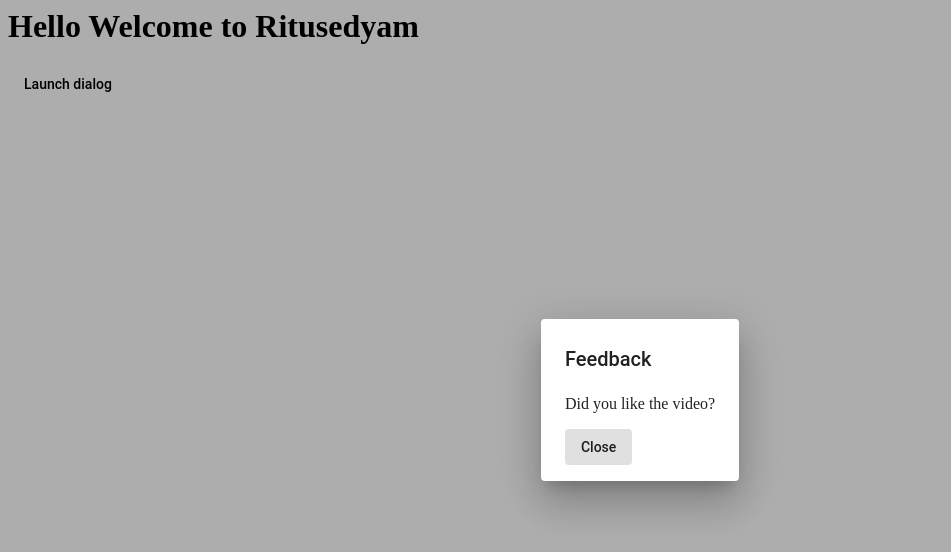
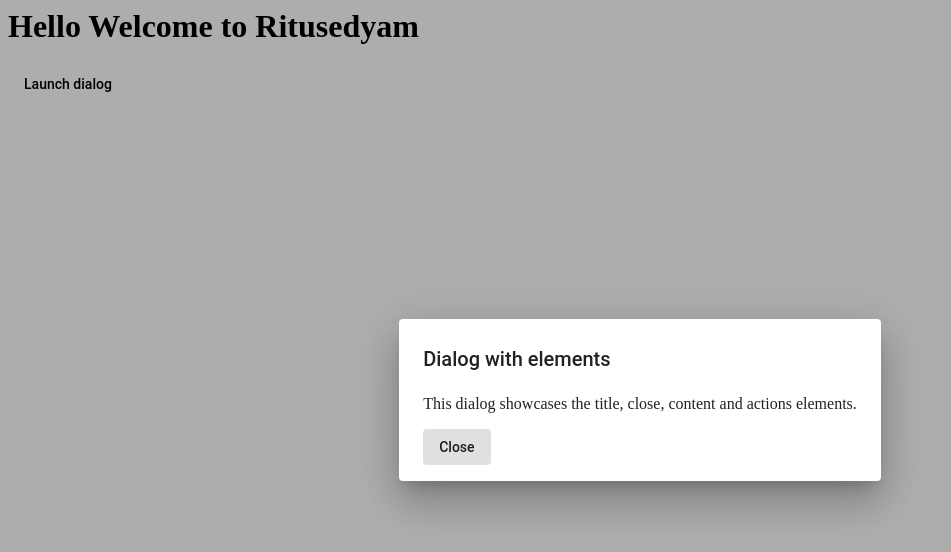
Before and after one commit to ritusedyam/ritusedyam-mobile-app, an Angular app: page / in a window 1280 px wide. Both pictures are taken after a click on the button "Launch dialog". Shown: the top 552 px of the page, without its empty margins (0-951 px from the left). Built offline with nearby package versions, Linux system fonts and the light colour scheme; what @angular/fire would draw is missing.

Commit message:
4 files modified

```diff
--- a/package.json
+++ b/package.json
@@ -4,7 +4,7 @@
   "private": true,
   "dependencies": {
     "@angular/animations": "10.0.8",
-    "@angular/cdk": "10.1.2",
+    "@angular/cdk": "10.2.0",
     "@angular/common": "10.0.8",
     "@angular/compiler": "10.0.8",
     "@angular/core": "10.0.8",
--- a/src/app/common/feedback-dialog/feedback-button.component.ts
+++ b/src/app/common/feedback-dialog/feedback-button.component.ts
@@ -15,6 +15,6 @@ export class FeedBackButtonComponent {
   constructor(public dialog: MatDialog) {}
 
   openDialog() {
-    const dialogRef = this.dialog.open(FeedBackDialogComponent);
+    this.dialog.open(FeedBackDialogComponent);
   }
 }
--- a/src/app/common/feedback-dialog/feedback-dialog.component.html
+++ b/src/app/common/feedback-dialog/feedback-dialog.component.html
@@ -1,5 +1,5 @@
-<h1 mat-dialog-title>Feedback</h1>
-<div mat-dialog-content>Did you like the video?</div>
+<h1 mat-dialog-title>Dialog with elements</h1>
+<div mat-dialog-content>This dialog showcases the title, close, content and actions elements.</div>
 <div mat-dialog-actions>
   <button mat-button mat-dialog-close>Close</button>
 </div>
--- a/src/app/common/feedback-dialog/feedback-dialog.component.ts
+++ b/src/app/common/feedback-dialog/feedback-dialog.component.ts
@@ -1,19 +1,12 @@
-import {Component} from '@angular/core';
-import {DomSanitizer} from '@angular/platform-browser';
-import {MatIconRegistry} from '@angular/material/icon';
+import { Component } from "@angular/core";
+import { DomSanitizer } from "@angular/platform-browser";
+import { MatIconRegistry } from "@angular/material/icon";
 
 /**
  * @title SVG icons
  */
 @Component({
-  selector: 'feedback-dialog',
-  templateUrl: 'feedback-dialog.component.html',
-  styleUrls: [ 'feedback-dialog.component.css' ]
+  selector: "feedback-dialog",
+  templateUrl: "feedback-dialog.component.html"
 })
-export class FeedBackDialogComponent {
-  constructor(iconRegistry: MatIconRegistry, sanitizer: DomSanitizer) {
-    iconRegistry.addSvgIcon(
-        'star',
-        sanitizer.bypassSecurityTrustResourceUrl('assets/icons/star.svg'));
-  }
-}
+export class FeedBackDialogComponent {}
```
